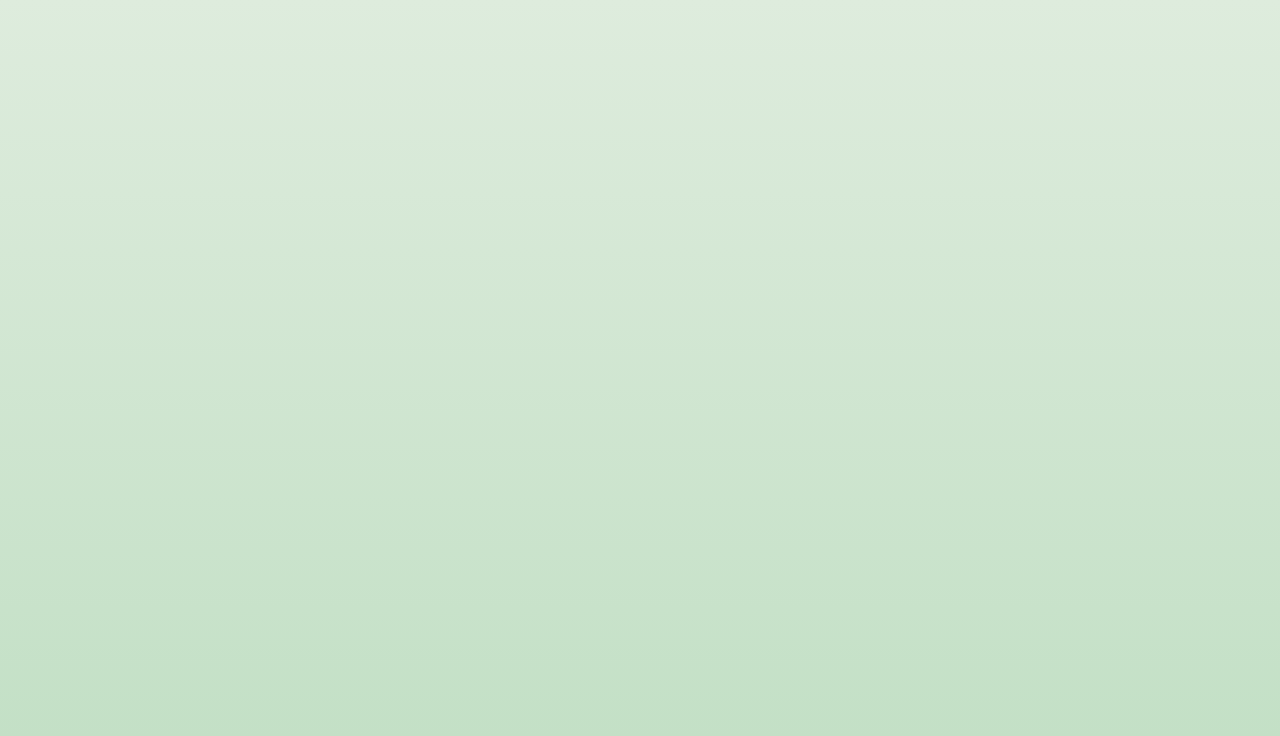
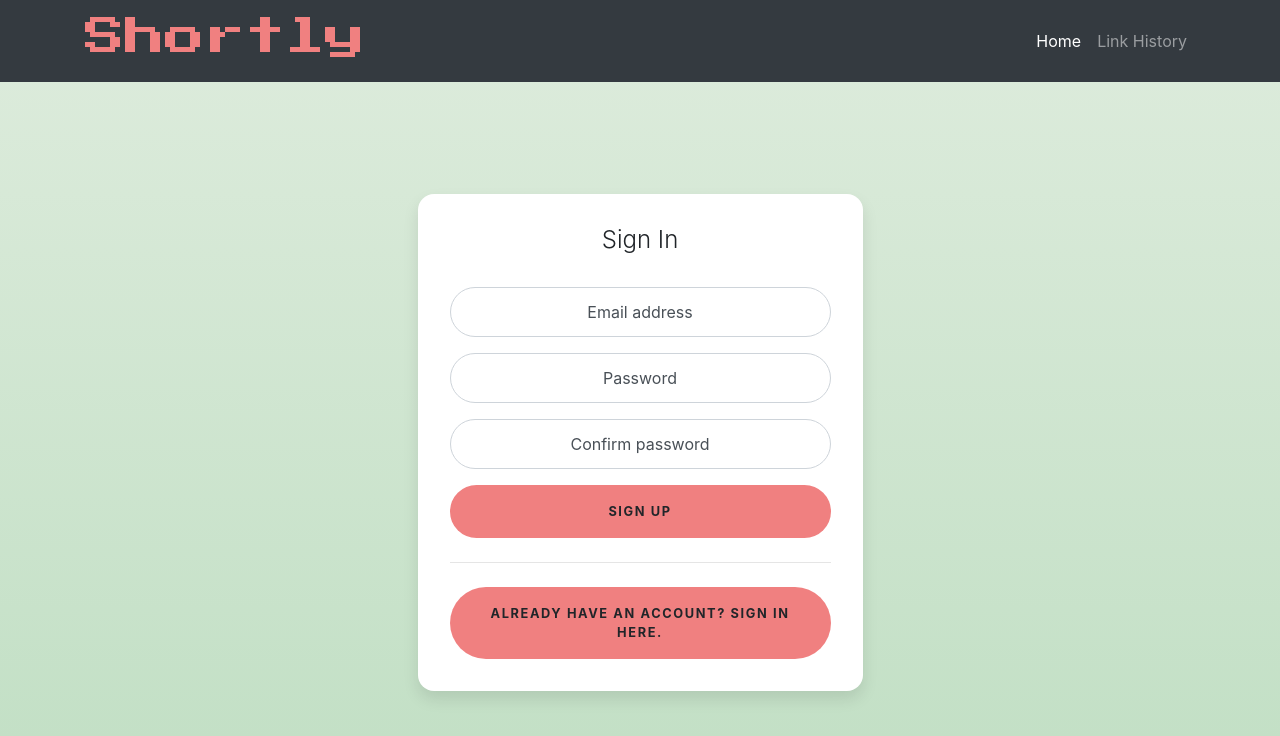
Before and after one commit to marley408/url-shortener, a React (Create React App) app in the folder client/: page /register in a window 1280 px wide. Shown: the top 736 px of the page. Built offline with nearby package versions, Linux system fonts and the light colour scheme.

Commit message:
created register component

```diff
--- a/client/src/App.css
+++ b/client/src/App.css
@@ -7,6 +7,10 @@
 .logo {
   font-family: 'Press Start 2P', cursive;
   color: lightcoral;
+}
+
+.logo2 {
+  font-size: 10px;
 }
 
 .navbar {
@@ -72,3 +76,8 @@ a:hover {
 .url {
   color: lightcoral;
 }
+
+/* login and register component */
+.login-register {
+  margin-top: 5%;
+}
--- a/client/src/App.js
+++ b/client/src/App.js
@@ -4,6 +4,7 @@ import './App.css';
 import Dashboard from './Pages/Dashboard';
 import History from './Pages/History';
 import Landing from './Pages/Landing';
+import RegisterPage from './Pages/RegisterPage';
 import { BrowserRouter as Router, Route, Switch } from 'react-router-dom';
 
 const App = () => (
@@ -11,6 +12,7 @@ const App = () => (
     <div className="App">
       <Switch>
         <Route exact path="/" component={Landing} />
+        <Route exact path="/register" component={RegisterPage} />
         <Route exact path="/home" component={Dashboard} />
         <Route exact path="/history" component={History} />
         />
--- a/client/src/Components/Login.js
+++ b/client/src/Components/Login.js
@@ -5,7 +5,7 @@ import '../App.css';
 export default class Landing extends Component {
   render() {
     return (
-      <div className="container">
+      <div className="container login-register">
         <div className="row">
           <div className="col-sm-9 col-md-7 col-lg-5 mx-auto">
             <div className="card card-signin my-5">
@@ -35,16 +35,6 @@ export default class Landing extends Component {
                     <label for="inputPassword">Password</label>
                   </div>
 
-                  <div className="custom-control custom-checkbox mb-3">
-                    <input
-                      type="checkbox"
-                      className="custom-control-input"
-                      id="customCheck1"
-                    />
-                    <label className="custom-control-label" for="customCheck1">
-                      Remember password
-                    </label>
-                  </div>
                   <button
                     className="btn btn-lg btn-block text-uppercase"
                     type="submit"
@@ -56,8 +46,7 @@ export default class Landing extends Component {
                     class="btn btn-lg btn-google btn-block text-uppercase"
                     type="submit"
                   >
-                    <i class="fab fa-google mr-2"></i> No account? Register
-                    here.
+                    No account? Register here.
                   </button>
                 </form>
               </div>
--- a/client/src/Components/Navbar.js
+++ b/client/src/Components/Navbar.js
@@ -9,6 +9,7 @@ export default class Navbar extends Component {
         <div className="container">
           <div className="navbar-brand" href="#">
             <h1 className="logo">Shortly</h1>
+            {/* <p className="logo2">URL Shortener</p> */}
           </div>
           <button
             className="navbar-toggler"
--- a/client/src/Components/Register.js
+++ b/client/src/Components/Register.js
@@ -0,0 +1,69 @@
+import React, { Component } from 'react';
+import '../Landing.css';
+import '../App.css';
+
+export default class Register extends Component {
+  render() {
+    return (
+      <div className="container login-register">
+        <div className="row">
+          <div className="col-sm-9 col-md-7 col-lg-5 mx-auto">
+            <div className="card card-signin my-5">
+              <div className="card-body">
+                <h5 className="card-title text-center">Sign In</h5>
+                <form className="form-signin">
+                  <div className="form-label-group">
+                    <input
+                      type="email"
+                      id="inputEmail"
+                      className="form-control"
+                      placeholder="Email address"
+                      required
+                      autofocus
+                    />
+                    <label for="inputEmail">Email address</label>
+                  </div>
+
+                  <div className="form-label-group">
+                    <input
+                      type="password"
+                      id="inputPassword"
+                      className="form-control"
+                      placeholder="Password"
+                      required
+                    />
+                    <label for="inputPassword">Password</label>
+                  </div>
+                  <div className="form-label-group">
+                    <input
+                      type="password"
+                      id="inputPassword"
+                      className="form-control"
+                      placeholder="Password"
+                      required
+                    />
+                    <label for="inputPassword">Confirm password</label>
+                  </div>
+
+                  <button
+                    className="btn btn-lg btn-block text-uppercase"
+                    type="submit"
+                  >
+                    Sign up
+                  </button>
+                  <hr className="my-4" />
+                  <button
+                    class="btn btn-lg btn-block text-uppercase"
+                    type="submit"
+                  >
+                    Already have an account? Sign in here.
+                  </button>
+                </form>
+              </div>
+            </div>
+          </div>
+        </div>
+      </div>
+    );
+  }
+}
--- /dev/null
+++ b/client/src/Pages/RegisterPage.js
@@ -0,0 +1,15 @@
+import React, { useEffect, useState } from 'react';
+import Navbar from '../Components/Navbar';
+import Login from '../Components/Login';
+import Register from '../Components/Register';
+
+const RegisterPage = () => {
+  return (
+    <div>
+      <Navbar />
+      <Register />
+    </div>
+  );
+};
+
+export default RegisterPage;
```
